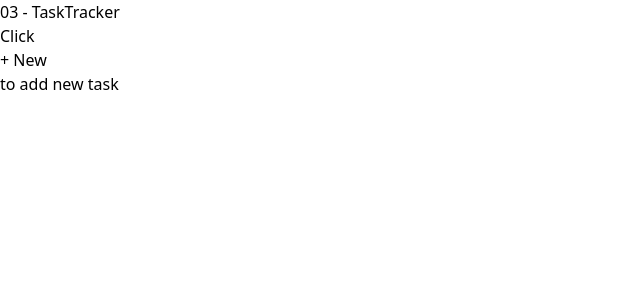
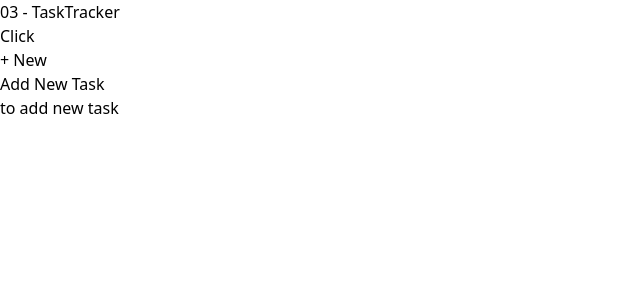
Before and after one commit to madhuraitsolutions/task_tracker, a React (Vite) app: page / in a window 1280 px wide. Both pictures are taken after a click on the button "+ New". Shown: the top 300 px of the page, without its empty margins (0-640 px from the left). Built offline with nearby package versions, Linux system fonts and the light colour scheme.

Commit message:
Add New Task Model Added with state variable addModel

```diff
--- a/src/components/AddTask.jsx
+++ b/src/components/AddTask.jsx
@@ -1,14 +1,24 @@
 import React from 'react'
 
 const AddTask = () => {
+    const [addModel, setAddModel] = React.useState(false)
+
     return (
         <>
             <button
                 type="button"
                 className='bg-blue-500 hover:bg-blue-700 text-white font-bold py-2 px-4 rounded'
+                onClick={() => setAddModel(true)}
             >
                 + New
             </button>
+            { addModel ? (
+                <>
+                    <div className='flex items-center justify-center overflow-x-hidden overflow-y-auto fixed inset-0 z-100'>
+                        <h3>Add New Task</h3>
+                    </div>
+                </>
+            ) : null}
         </>
     )
 }
```
